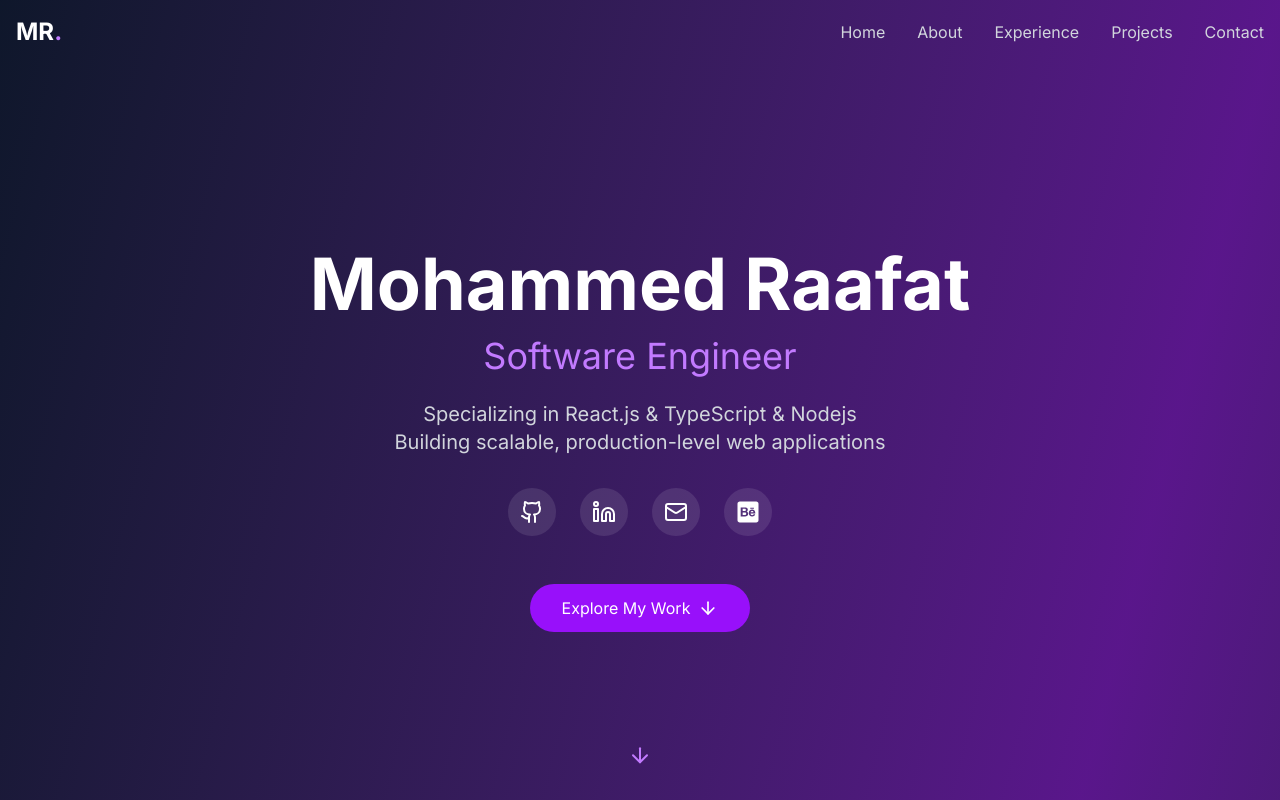
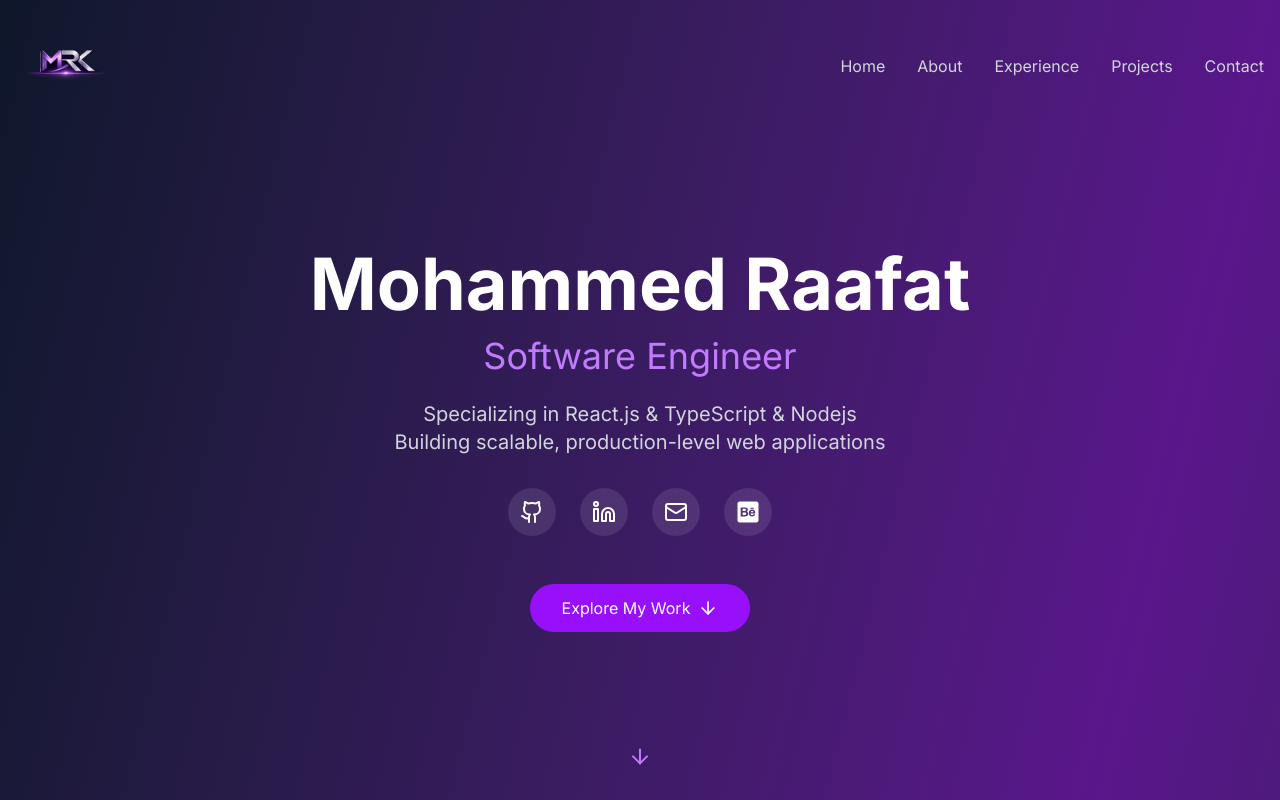
Before and after one commit to MohamedRaafatQourany/mohamed-raafat-portfolio, a Next.js app: page / in a window 1280 px wide. Shown: the top 800 px of the page. Built offline with nearby package versions, Linux system fonts and the light colour scheme.

Commit message:
add logo

```diff
--- a/components/Contact.tsx
+++ b/components/Contact.tsx
@@ -2,6 +2,7 @@
 
 import { motion } from 'framer-motion';
 import { Mail, Phone, MapPin, Linkedin, Github, Send, CheckCircle } from 'lucide-react';
+import Image from 'next/image';
 import { useState } from 'react';
 
 export default function Contact() {
@@ -160,6 +161,7 @@ export default function Contact() {
           viewport={{ once: true }}
           className="mt-20 pt-8 border-t border-white/10 text-center text-gray-400"
         >
+                <Image src={'/MrLogo.png'} className='mx-auto object-cover h-60' alt='Logo' width={300} height={20}/>
           <p>© {new Date().getFullYear()} Mohammed Raafat. All rights reserved.</p>
         </motion.div>
       </div>
--- a/components/Hero.tsx
+++ b/components/Hero.tsx
@@ -2,6 +2,7 @@
 
 import { motion } from 'framer-motion';
 import { ArrowDown, Github, Linkedin, Mail } from 'lucide-react';
+import Image from 'next/image';
 import { FaBehanceSquare } from "react-icons/fa";
 export default function Hero() {
   return (
--- a/components/Navigation.tsx
+++ b/components/Navigation.tsx
@@ -2,6 +2,7 @@
 
 import { useState, useEffect } from 'react';
 import { Menu, X } from 'lucide-react';
+import Image from 'next/image';
 
 export default function Navigation() {
   const [isScrolled, setIsScrolled] = useState(false);
@@ -32,7 +33,7 @@ export default function Navigation() {
       <div className="container mx-auto px-4 py-4">
         <div className="flex items-center justify-between">
           <a href="#home" className="text-2xl font-bold text-white">
-            MR<span className="text-purple-400">.</span>
+           <Image src={'/MrLogo.png'} className=' object-contain' alt='Logo' width={100} height={50}/>
           </a>
 
           {/* Desktop Navigation */}
```
Also changed, not shown: public/MrLogo.png (added).
